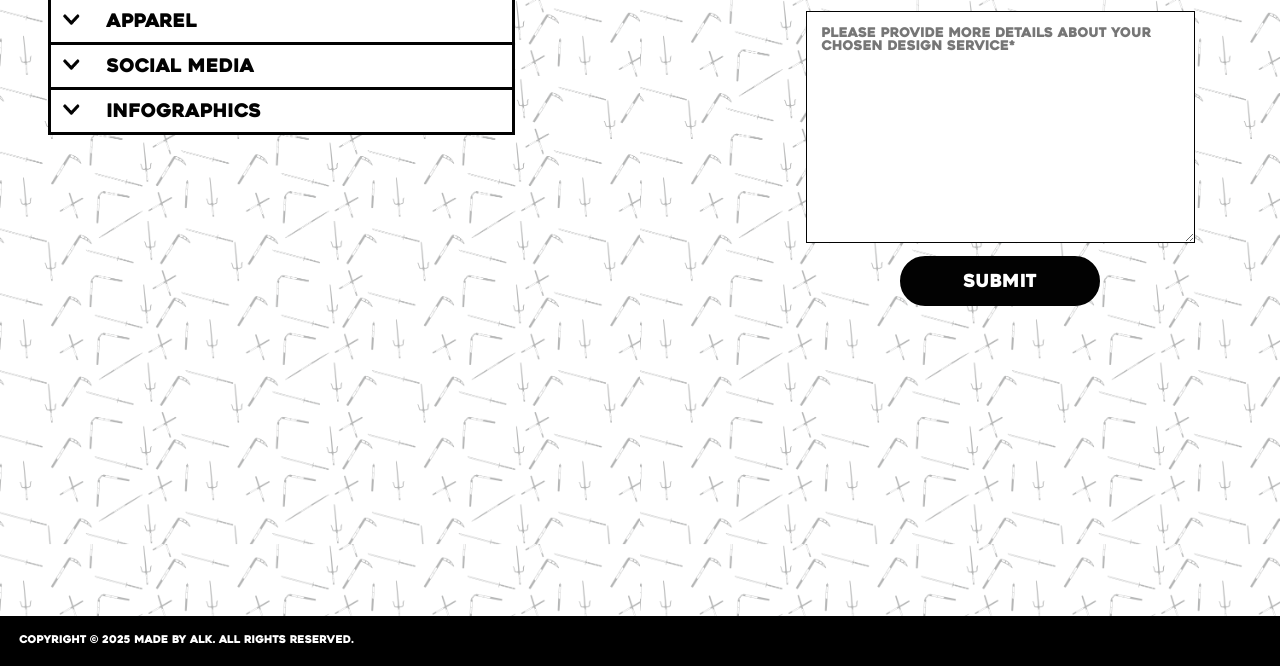
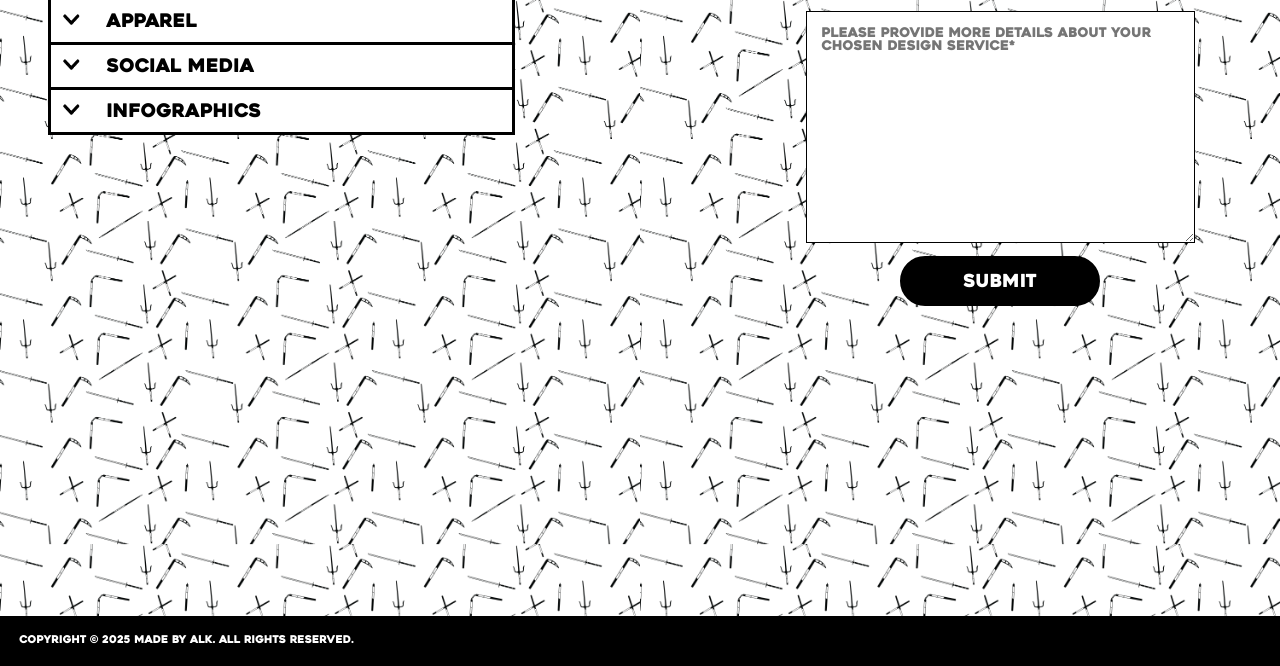
Before and after one commit to juggernautofmc/madebyalk, a website: page templates/contact.html in a window 1280 px wide. Shown: the part 284-950 px from the top of the page. Drawn offline with nearby package versions, Linux system fonts and the light colour scheme; a script that the page names is missing.

```diff
--- a/static/css/styles.css
+++ b/static/css/styles.css
@@ -245,11 +245,10 @@
     min-height: 900px;
     background-image: url('../images/form_pattern.png');
     background-size: 50%;
-    background-color: rgba(255,255,255,0.7);
-    background-blend-mode: lighten;
-    -webkit-background-blend-mode: lighten;
-    -moz-background-blend-mode: lighten;
-    opacity: 0.99;
+}
+
+#form::before {
+    opacity: 0.7;
 }
 
 #info {
```
